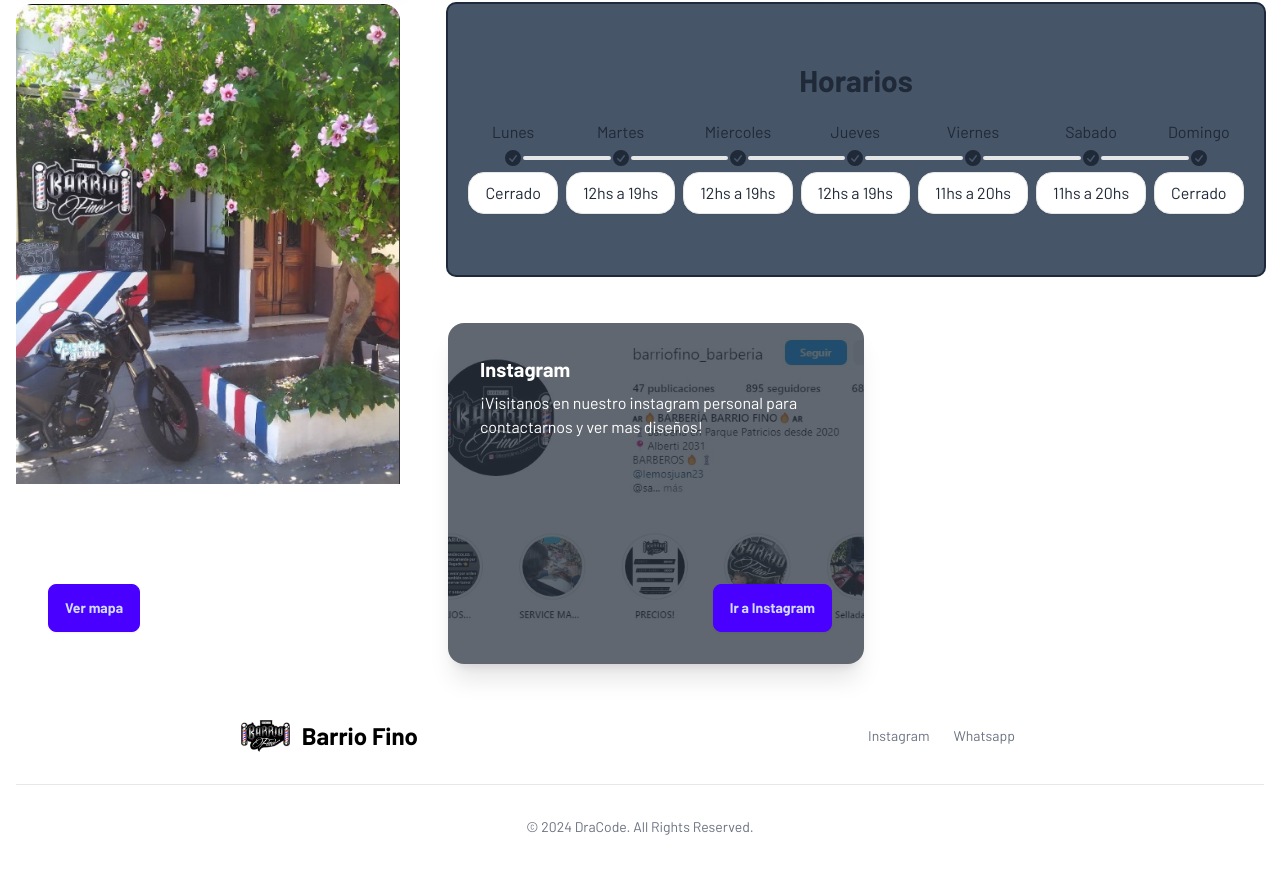
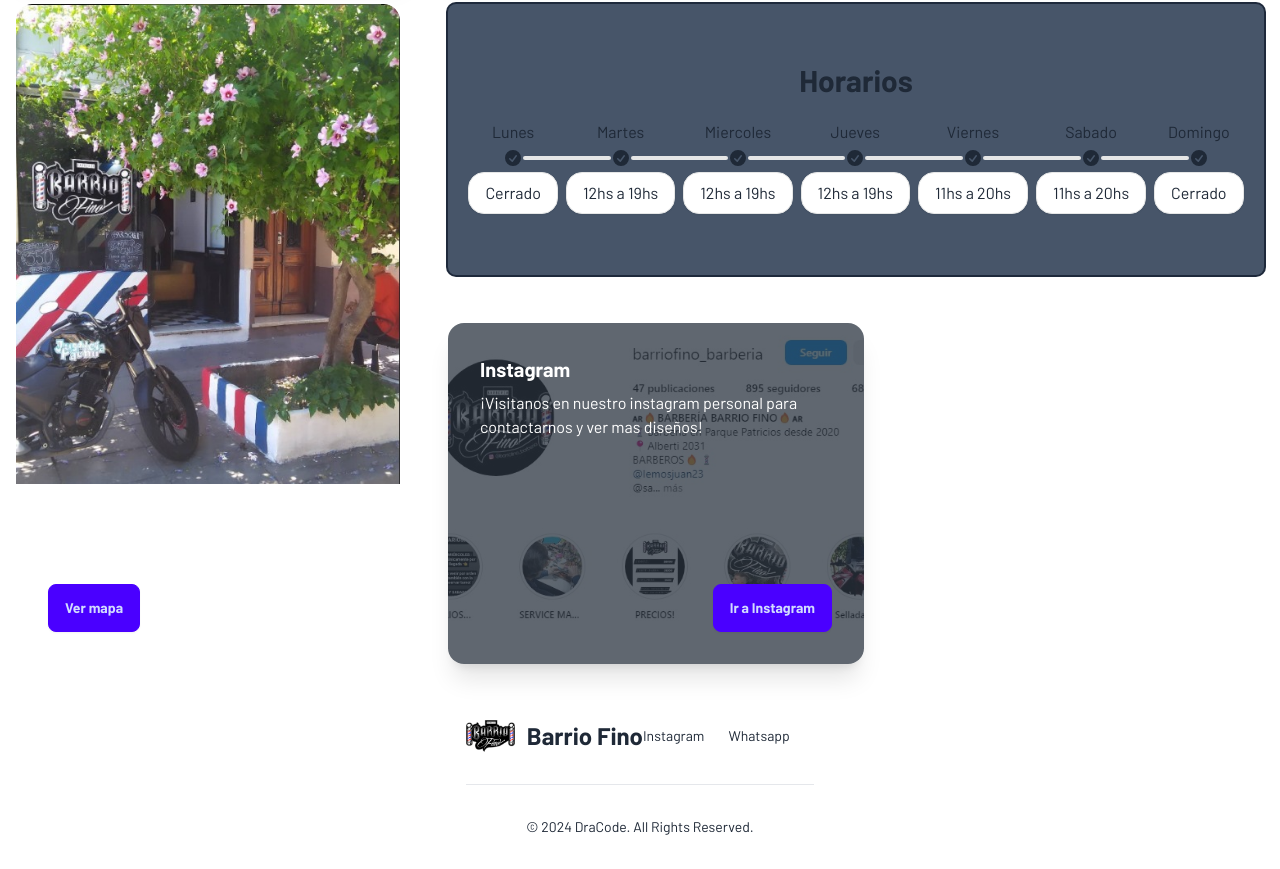
Before and after one commit to SebastianGaleano20/barber-app, a Next.js app: page / in a window 1280 px wide. Shown: the part 2400-3269 px from the top of the page. Built offline with nearby package versions, Linux system fonts and the light colour scheme.

Commit message:
Footer update - DarkMode added

```diff
--- a/src/app/page.jsx
+++ b/src/app/page.jsx
@@ -23,8 +23,8 @@ export default function Home() {
           <Contact />
           <Hours />
         </article>
+      <Footer />
       </main>
-      <Footer />
     </>
   )
 }
--- a/src/app/ui/dashboard/Footer.jsx
+++ b/src/app/ui/dashboard/Footer.jsx
@@ -5,9 +5,9 @@ export default function Footer() {
         <article className="sm:flex sm:items-center sm:justify-around">
             <a href="#" className="flex items-center mb-4 sm:mb-0 space-x-3 rtl:space-x-reverse">
                 <img src="/logo.jpeg" className="h-8" alt="Logobarber" />
-                <span className="self-center text-2xl font-semibold whitespace-nowrap dark:text-white">Barrio Fino</span>
+                <span className="self-center text-2xl font-semibold whitespace-nowrap text-gray-800 dark:text-gray-100">Barrio Fino</span>
             </a>
-            <ul className="flex flex-wrap items-center mb-6 text-sm font-medium text-gray-500 sm:mb-0 dark:text-gray-400">
+            <ul className="flex flex-wrap items-center mb-6 text-sm font-medium sm:mb-0 text-gray-800 dark:text-gray-100">
                 <li>
                     <a target="_blank" href="https://www.instagram.com/barriofino_barberia?igsh=N3Jmc3JxNmRyODF3" className="hover:underline me-4 md:me-6">Instagram</a>
                 </li>
@@ -17,7 +17,7 @@ export default function Footer() {
             </ul>
         </article>
         <hr className="my-6 border-gray-200 sm:mx-auto dark:border-gray-700 lg:my-8" />
-        <span className="block text-sm text-gray-500 sm:text-center dark:text-gray-400">© 2024 <a target="_blank" href="https://sebastiang.netlify.app/" className="hover:underline">DraCode</a>. All Rights Reserved.</span>
+        <span className="block text-sm sm:text-center text-gray-800 dark:text-gray-100">© 2024 <a target="_blank" href="https://sebastiang.netlify.app/" className="hover:underline text-gray-800 dark:text-gray-100">DraCode</a>. All Rights Reserved.</span>
     </section>
 </footer>
   )
```
